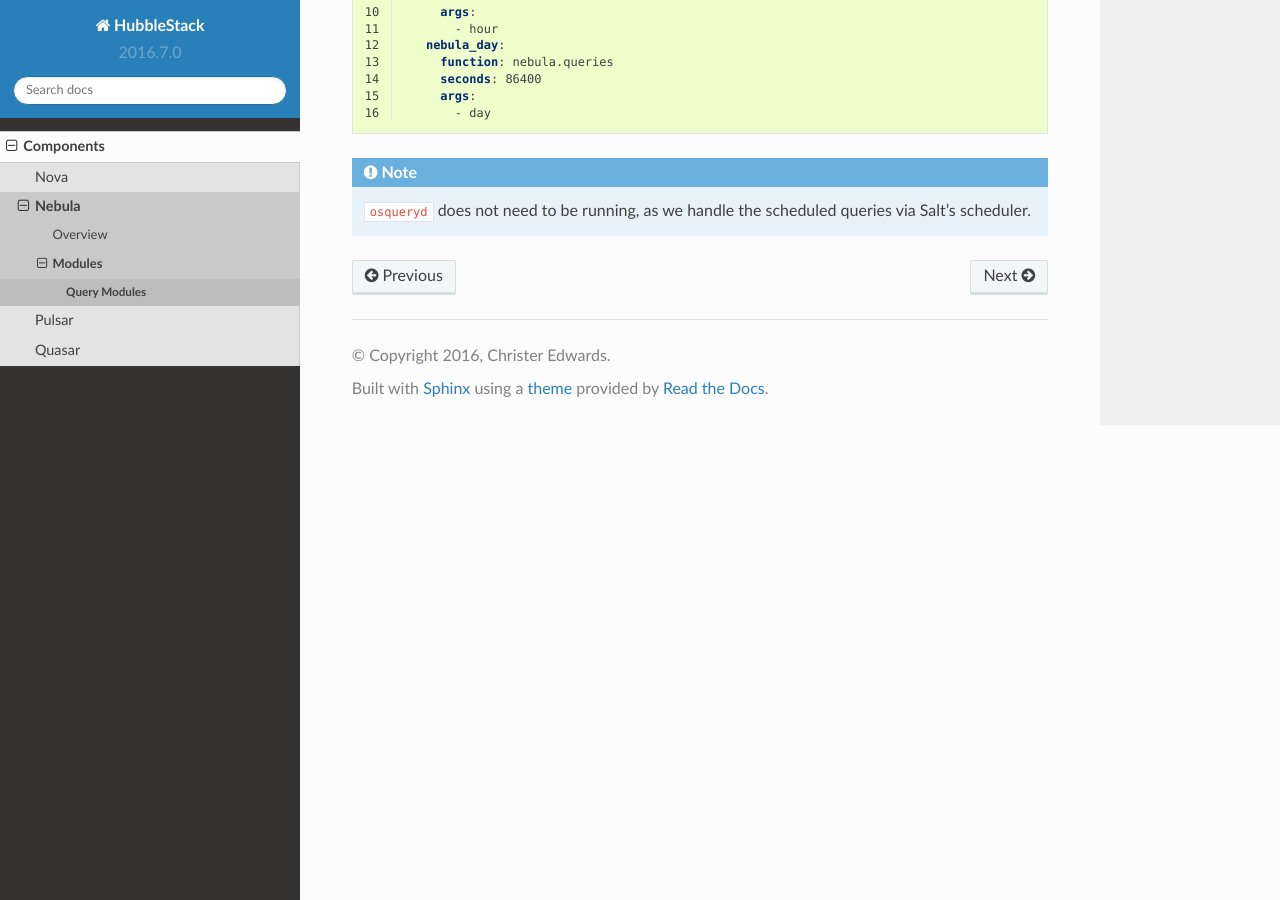
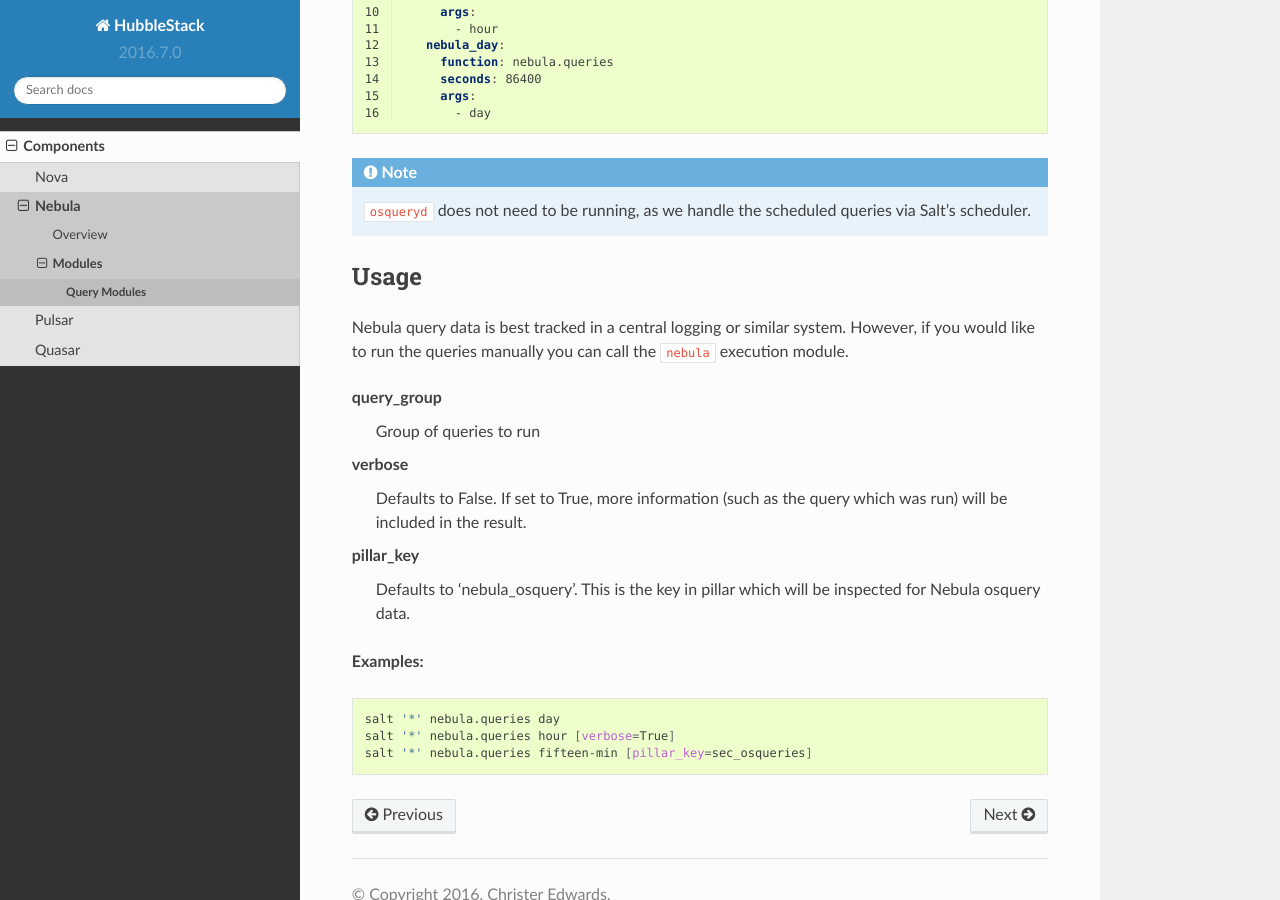
Before and after one commit to hubblestack/hubble-salt, a Sphinx documentation site: the page built from docs/components/nebula/modules/osquery.rst, in a window 1280 px wide and 900 px high, scrolled down 1376 px. Built offline with Sphinx 7.4.7 and the Read the Docs theme 2.0.0, drawn with Linux system fonts in a browser that asks for light colours; pages that are not in the unit, such as notebooks, are missing from menus.

Commit message:
added Usage data to Nebula osquery module doc

```diff
--- a/docs/components/nebula/modules/osquery.rst
+++ b/docs/components/nebula/modules/osquery.rst
@@ -81,3 +81,28 @@ of sample schedules for use with the sample pillar data contained in this repo:
           - day
 
 .. note:: ``osqueryd`` does not need to be running, as we handle the scheduled queries via Salt's scheduler.
+
+Usage
+~~~~~
+
+Nebula query data is best tracked in a central logging or similar system.
+However, if you would like to run the queries manually you can call the ``nebula`` execution module.
+
+query_group
+  Group of queries to run
+
+verbose
+  Defaults to False. If set to True, more information (such as the query
+  which was run) will be included in the result.
+
+pillar_key
+  Defaults to 'nebula_osquery'. This is the key in pillar which will be
+  inspected for Nebula osquery data.
+
+**Examples:**
+
+.. code-block:: shell
+
+    salt '*' nebula.queries day
+    salt '*' nebula.queries hour [verbose=True]
+    salt '*' nebula.queries fifteen-min [pillar_key=sec_osqueries]
```
